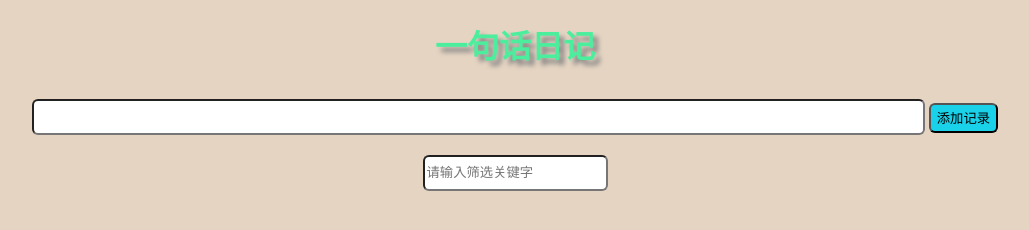
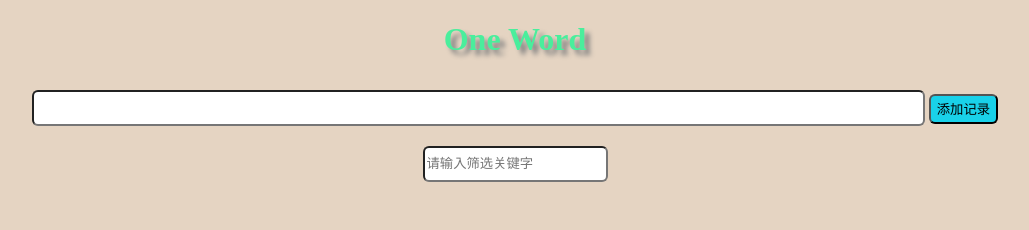
Before and after one commit to nutbrain/diary, a plain HTML site: page index.html in a window 1280 px wide. Shown: the whole page, without its empty margins (125-1154 px from the left). Drawn offline with nearby package versions, Linux system fonts and the light colour scheme.

Commit message:
fix:change title to 'one word'

```diff
--- a/index.html
+++ b/index.html
@@ -94,7 +94,7 @@
         const vm = new Vue({
             el: "#app",
             data: {
-                title: "一句话日记",
+                title: "One Word",
                 keyword: "",
                 diary: [],
                 filterword: "",
```
